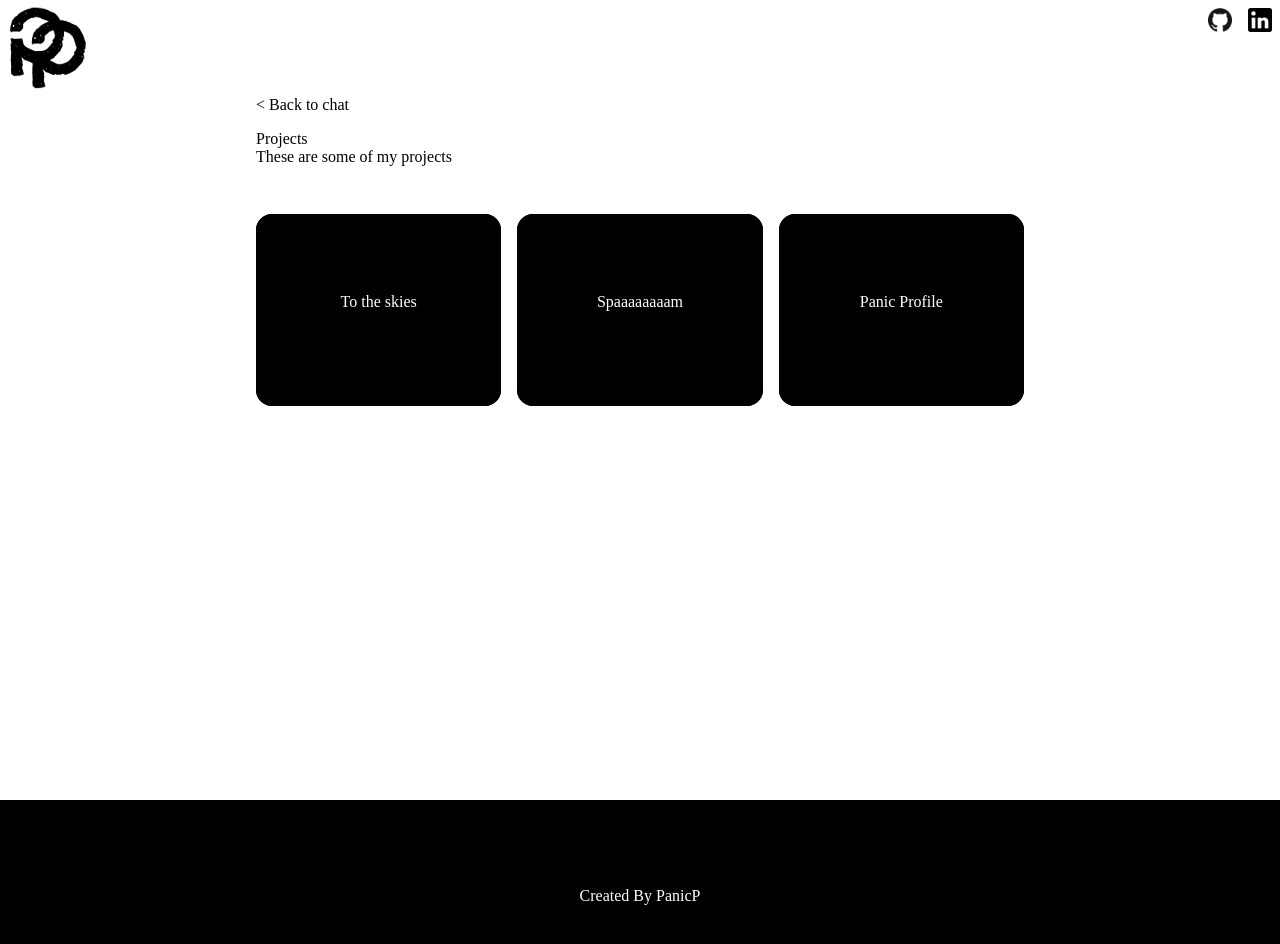
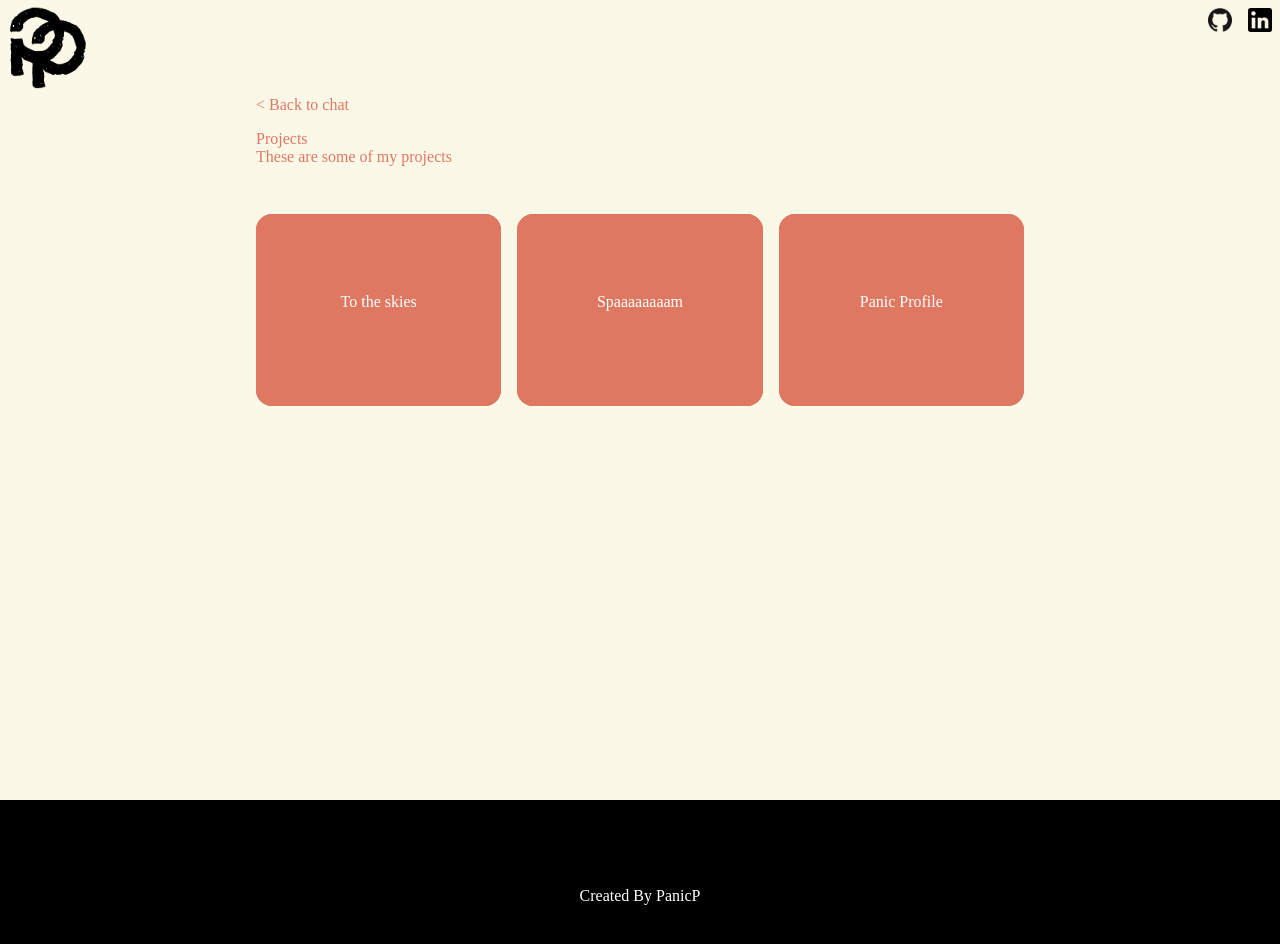
Before and after one commit to PanicP/panicp-profile, a React app: page /project in a window 1280 px wide. Shown: the top 944 px of the page. Built offline with nearby package versions, Linux system fonts and the light colour scheme; a web font is replaced by a local one.

Commit message:
wip: test new palette

```diff
--- a/src/App.scss
+++ b/src/App.scss
@@ -1,3 +1,5 @@
+@import "./static/colors.scss";
+
 @font-face {
   font-family: 'VictoriaTypewriter';
   src: local('VictoriaTypewriter'), url(./static/fonts/VictoriaTypewriter.ttf) format('truetype');
@@ -7,6 +9,7 @@ body {
   margin: 0;
   padding: 0;
   font-family: VictoriaTypewriter;
+  background-color: $color1;
   // font-family: "Brush Script MT", sans-serif;
 }
 
--- a/src/components/project/ProjectBox.scss
+++ b/src/components/project/ProjectBox.scss
@@ -1,9 +1,11 @@
+@import "Static/colors.scss";
+
 .box-container {
   position: relative;
   width: 100%;
   min-height: 48px;
   max-height: 48px;
-  background-color: black;
+  background-color: $color4;
   border-radius: 16px;
   overflow-y: hidden;
 
@@ -11,7 +13,7 @@
     position: absolute;
     display: flex;
     flex-direction: column;
-    background-color: black;
+    background-color: $color4;
     color: white;
     // background-image: none;
     // background-image: linear-gradient(180deg, black, black);
@@ -42,7 +44,7 @@
 
         > .button {
           background-color: white;
-          color: black;
+          color: $color4;
           height: 24px;
           width: 96px;
           border-radius: 12px;
--- a/src/components/project/ProjectContainer.scss
+++ b/src/components/project/ProjectContainer.scss
@@ -1,8 +1,10 @@
+@import "Static/colors.scss";
+
 .project-container {
   margin-top: 96px;
 
   .back-button {
-    color: black;
+    color: $color4;
 
     :hover {
       cursor: pointer;
@@ -12,7 +14,7 @@
 
   .project-header {
     margin-top: 1em;
-    color: black;
+    color: $color4;
 
     .project-header-title {
 
--- /dev/null
+++ b/src/static/colors.scss
@@ -0,0 +1,4 @@
+$color1:#fcf8e8;
+$color2:#d4e2d4;
+$color3:#ecb390;
+$color4:#df7861;
```
